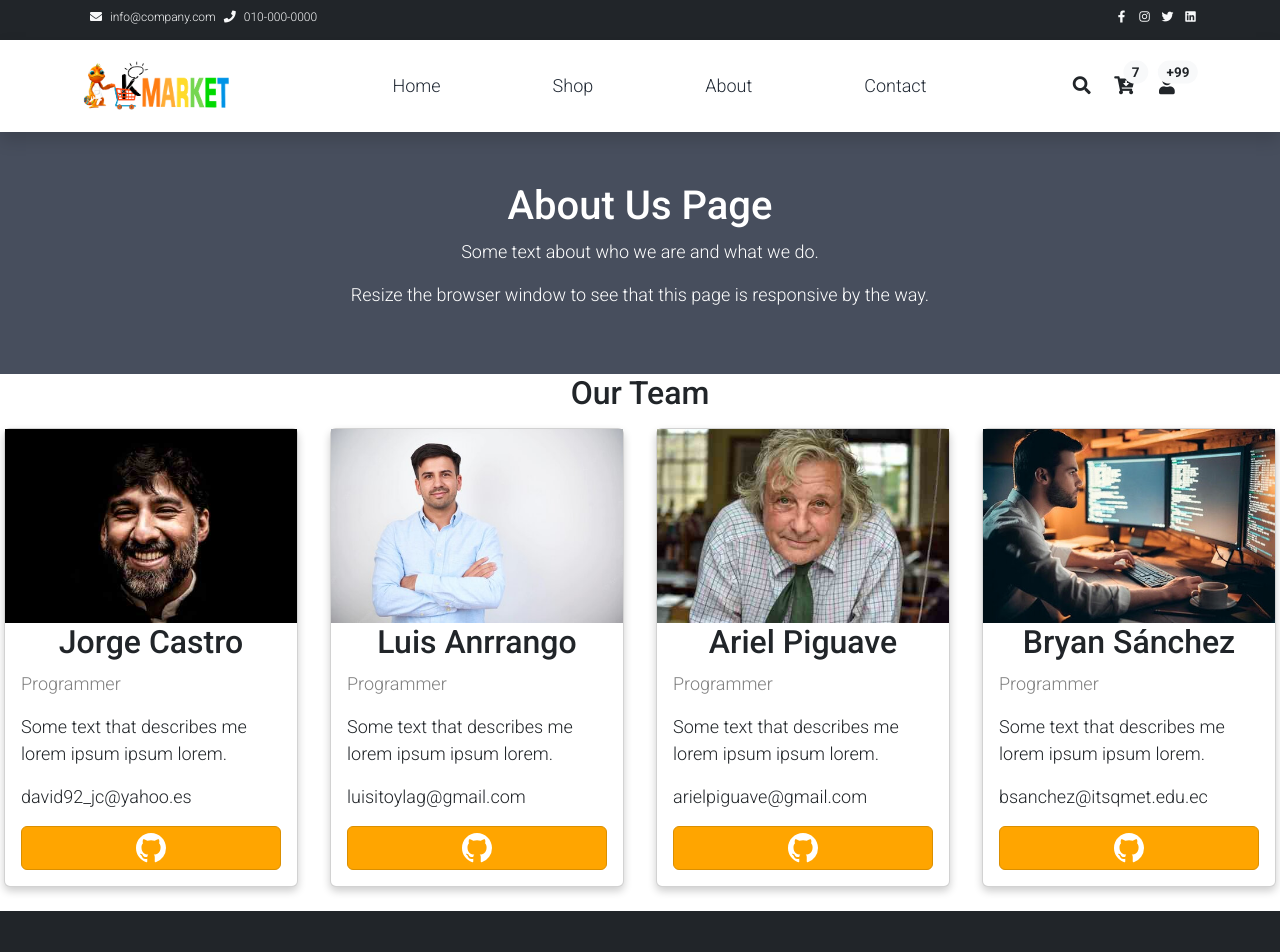
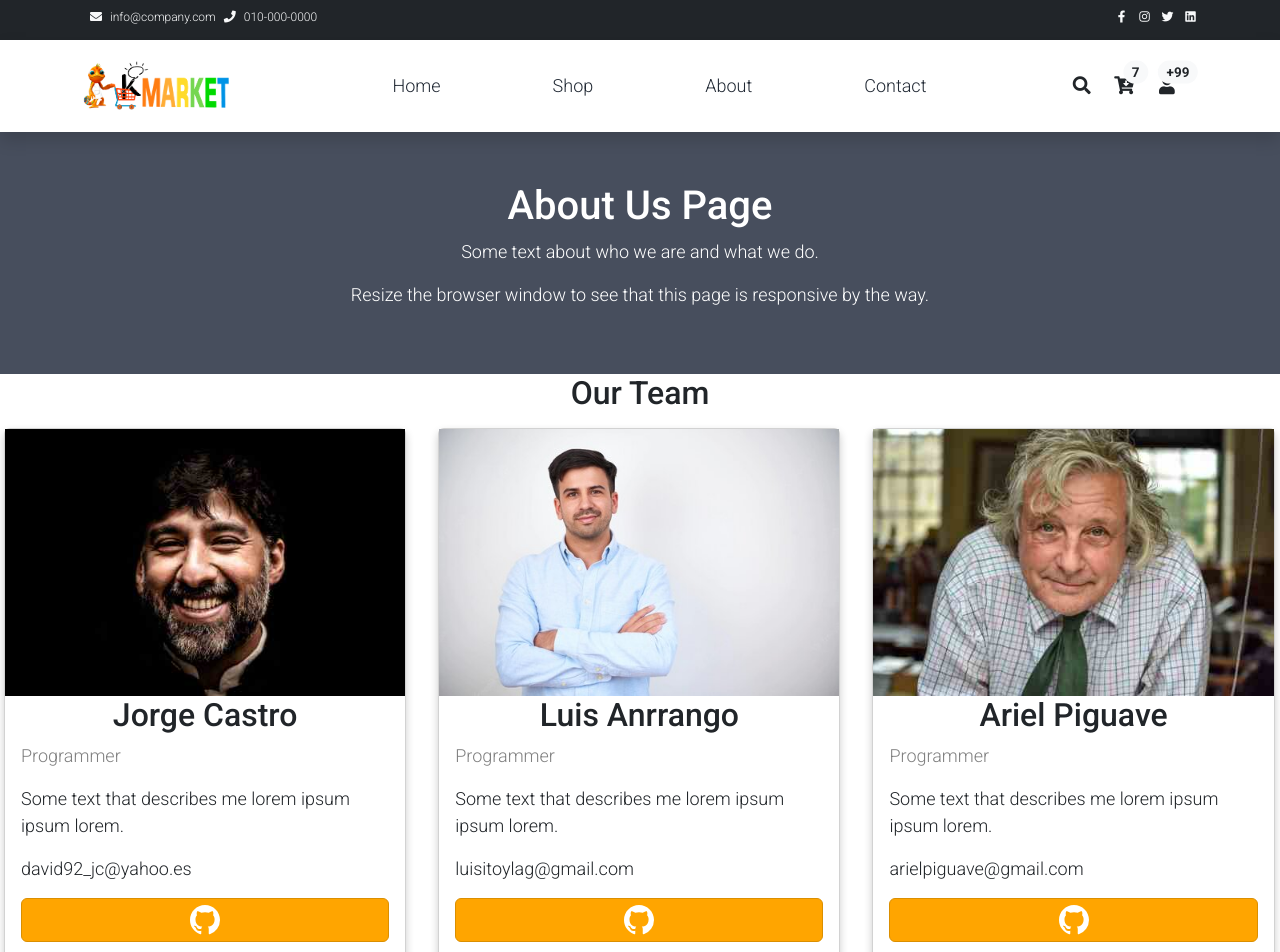
Before and after one commit to jeici21/e-commerce-front, a React (Create React App) app: page /about in a window 1280 px wide. Shown: the top 952 px of the page. Built offline with nearby package versions, Linux system fonts and the light colour scheme.

Commit message:
Cambiado ícono de la página web y activando warns.

```diff
--- a/public/index.html
+++ b/public/index.html
@@ -3,7 +3,7 @@
 
 <head>
   <meta charset="utf-8" />
-  <link rel="icon" href="%PUBLIC_URL%/favicon.ico" />
+  <link rel="icon" href="favicon.ico" />
   <meta name="viewport" content="width=device-width, initial-scale=1" />
   <meta name="theme-color" content="#000000" />
   <meta name="description" content="Web site created using create-react-app" />
--- a/src/App.css
+++ b/src/App.css
@@ -245,7 +245,7 @@ div {
 
 .about-container .column {
   float: left;
-  width: 25%;
+  width: 33.3%;
   margin-bottom: 16px;
   padding: 0 8px;
 }
--- a/src/components/About.jsx
+++ b/src/components/About.jsx
@@ -1,7 +1,6 @@
 import team1 from "../images/team1.jpg";
 import team2 from "../images/team2.jpg";
 import team3 from "../images/team3.jpg";
-import team4 from "../images/team4.jpg";
 import { Github } from "react-bootstrap-icons";
 
 const About = () => {
@@ -68,24 +67,6 @@ const About = () => {
                         </div>
                     </div>
                 </div>
-
-                <div className="column">
-                    <div className="card">
-                        <img src={team4} alt="Bryan" />
-                        <div className="container">
-                            <h2>Bryan Sánchez</h2>
-                            <p className="title">Programmer</p>
-                            <p>Some text that describes me lorem ipsum ipsum lorem.</p>
-                            <p>bsanchez@itsqmet.edu.ec</p>
-                            <p>
-                                <a className="btn btn-success" href='https://github.com/Bryan-ITSQMET'
-                                    target="_blank" rel="noreferrer">
-                                    <Github color="white" size={30}></Github>
-                                </a>
-                            </p>
-                        </div>
-                    </div>
-                </div>
             </div>
         </div >
     );
--- a/src/components/FeaturedProducts.jsx
+++ b/src/components/FeaturedProducts.jsx
@@ -1,4 +1,3 @@
-/* eslint-disable jsx-a11y/anchor-is-valid */
 const FeaturedProducts = () => {
     return (
         <section className="bg-light">
--- a/src/components/Footer.jsx
+++ b/src/components/Footer.jsx
@@ -1,4 +1,3 @@
-/* eslint-disable jsx-a11y/anchor-is-valid */
 import { NavLink } from "react-router-dom";
 
 const Footer = () => {
--- a/src/components/MonthCategories.jsx
+++ b/src/components/MonthCategories.jsx
@@ -1,4 +1,3 @@
-/* eslint-disable jsx-a11y/anchor-is-valid */
 const MonthCategories = () => {
     return (
         <section className="container py-5">
--- a/src/components/NavbarInfo.jsx
+++ b/src/components/NavbarInfo.jsx
@@ -1,4 +1,3 @@
-/* eslint-disable jsx-a11y/anchor-is-valid */
 const NavbarInfo = () => {
     return(
       <nav className="navbar navbar-expand-lg bg-dark navbar-light d-none d-lg-block" id="templatemo_nav_top">
--- a/src/components/NavbarMain.jsx
+++ b/src/components/NavbarMain.jsx
@@ -1,4 +1,3 @@
-/* eslint-disable jsx-a11y/anchor-is-valid */
 import { NavLink } from "react-router-dom";
 import logo from "../images/K-Market-2.png";
 
```
Also changed, not shown: src/images/team4.jpg (deleted), 1 other file (tests, documents, lock files or other folders).
